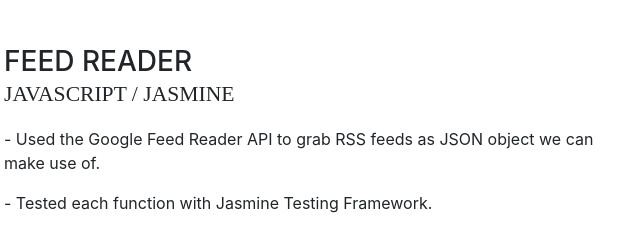
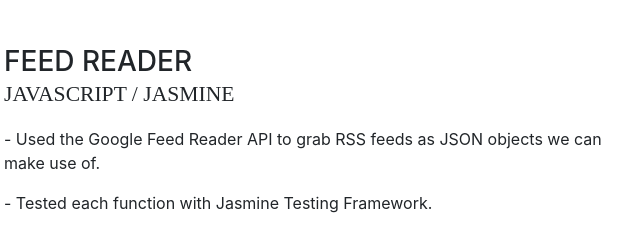
Before and after one commit to summerli666/xuqiuyeli.github.io, a website with bundled scripts: page index.html in a window 1280 px wide. Shown: the part 3843-4080 px from the top of the page, 316-956 px from the left. Built offline with nearby package versions, Linux system fonts and the light colour scheme; a web font is replaced by a local one.

Commit message:
Update index.html

```diff
--- a/index.html
+++ b/index.html
@@ -287,7 +287,7 @@
             <div class="resume-content mr-auto">
               <h3 class="mb-0">Feed Reader</h3>
               <div class="subheading mb-3">JavaScript / Jasmine </div>
-                <p>- Used the Google Feed Reader API to grab RSS feeds as JSON object we can make use of.</p>
+                <p>- Used the Google Feed Reader API to grab RSS feeds as JSON objects we can make use of.</p>
                 <p>- Tested each function with Jasmine Testing Framework.</p>
             </div>
             <div class="resume-date text-md-right">
```
